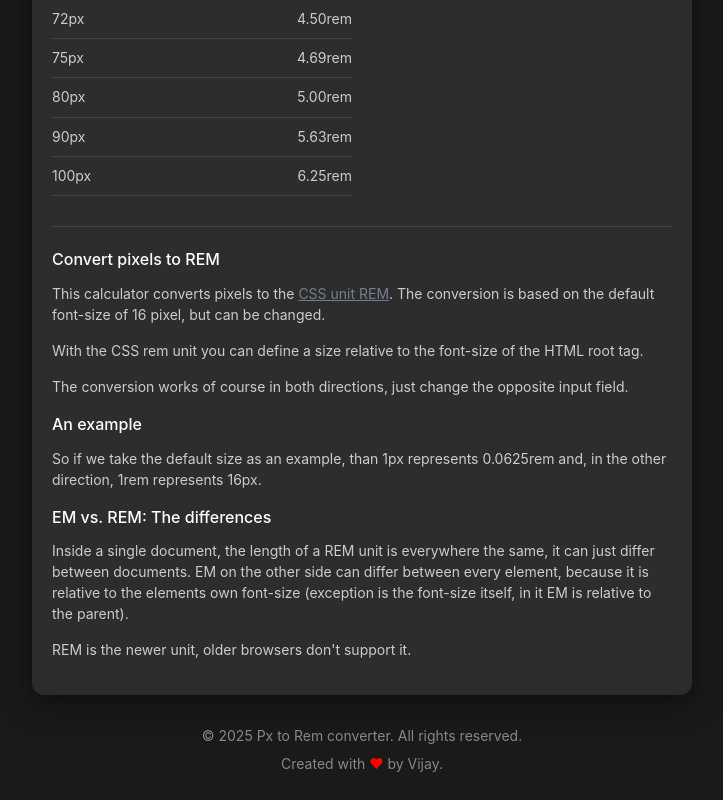
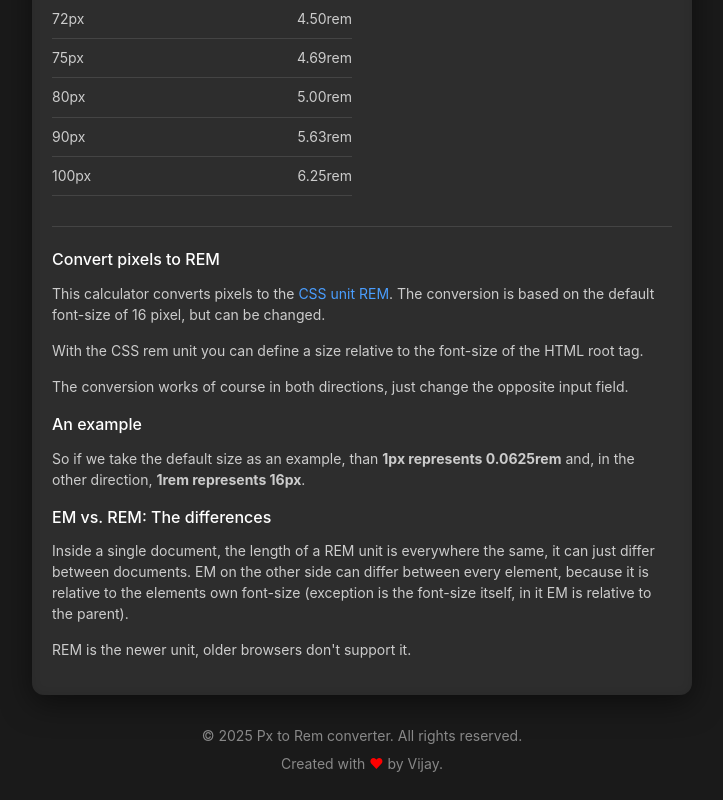
Before and after one commit to vijay2898AD/PX-to-REM-converter, a React (Vite) app: page / in a window 1280 px wide. Shown: the part 1639-2439 px from the top of the page, without its empty margins (278-1001 px from the left). Built offline with nearby package versions, Linux system fonts and the light colour scheme.

Commit message:
added new styles

```diff
--- a/src/PxToRemConverter.css
+++ b/src/PxToRemConverter.css
@@ -283,6 +283,11 @@ body {
   line-height: 1.5;
 }
 
+.converter-info a {
+  color: #4a9eff;
+  text-decoration: none;
+}
+
 .converter-container,
 .conversion-table {
   box-shadow:
--- a/src/PxToRemConverter.jsx
+++ b/src/PxToRemConverter.jsx
@@ -186,12 +186,12 @@ const handleSwap = () => {
 
         <div className="converter-info">
           <h4>Convert pixels to REM</h4>
-          <p>This calculator converts pixels to the <a href="https://developer.mozilla.org/en-US/docs/Web/CSS/font-size#Rem" target="_blank" style={{color: "#708090"}}>CSS unit REM</a>. The conversion is based on the default font-size of 16 pixel, but can be changed.</p>
+          <p>This calculator converts pixels to the <a href="https://developer.mozilla.org/en-US/docs/Web/CSS/font-size#Rem" target="_blank">CSS unit REM</a>. The conversion is based on the default font-size of 16 pixel, but can be changed.</p>
           <p>With the CSS rem unit you can define a size relative to the font-size of the HTML root tag.</p>
           <p>The conversion works of course in both directions, just change the opposite input field.</p>
 
           <h4>An example</h4>
-          <p>So if we take the default size as an example, than 1px represents 0.0625rem and, in the other direction, 1rem represents 16px.</p>
+          <p>So if we take the default size as an example, than <strong>1px represents 0.0625rem</strong> and, in the other direction, <strong>1rem represents 16px</strong>.</p>
 
           <h4>EM vs. REM: The differences</h4>
           <p>Inside a single document, the length of a REM unit is everywhere the same, it can just differ between documents. EM on the other side can differ between every element, because it is relative to the elements own font-size (exception is the font-size itself, in it EM is relative to the parent).</p>
```
